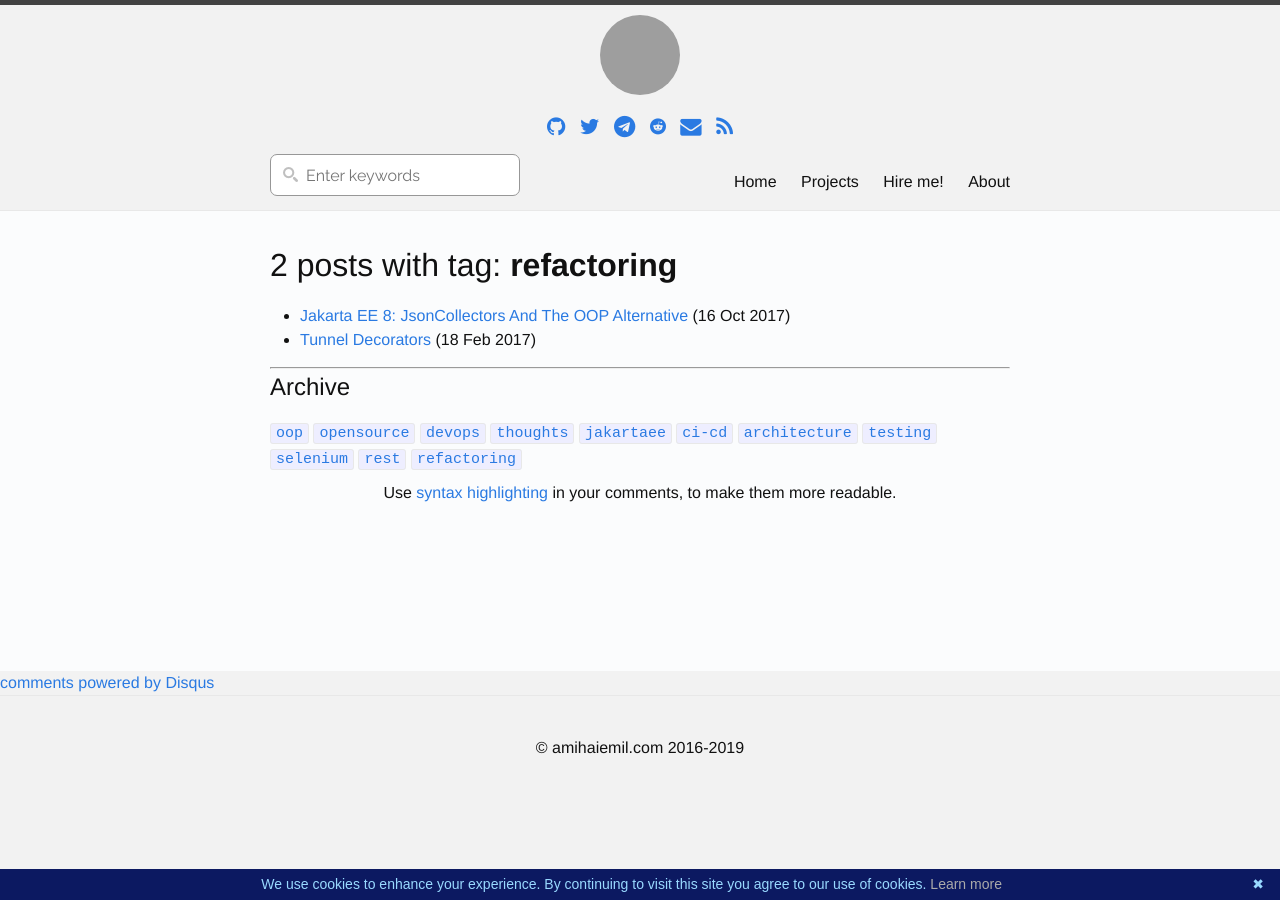
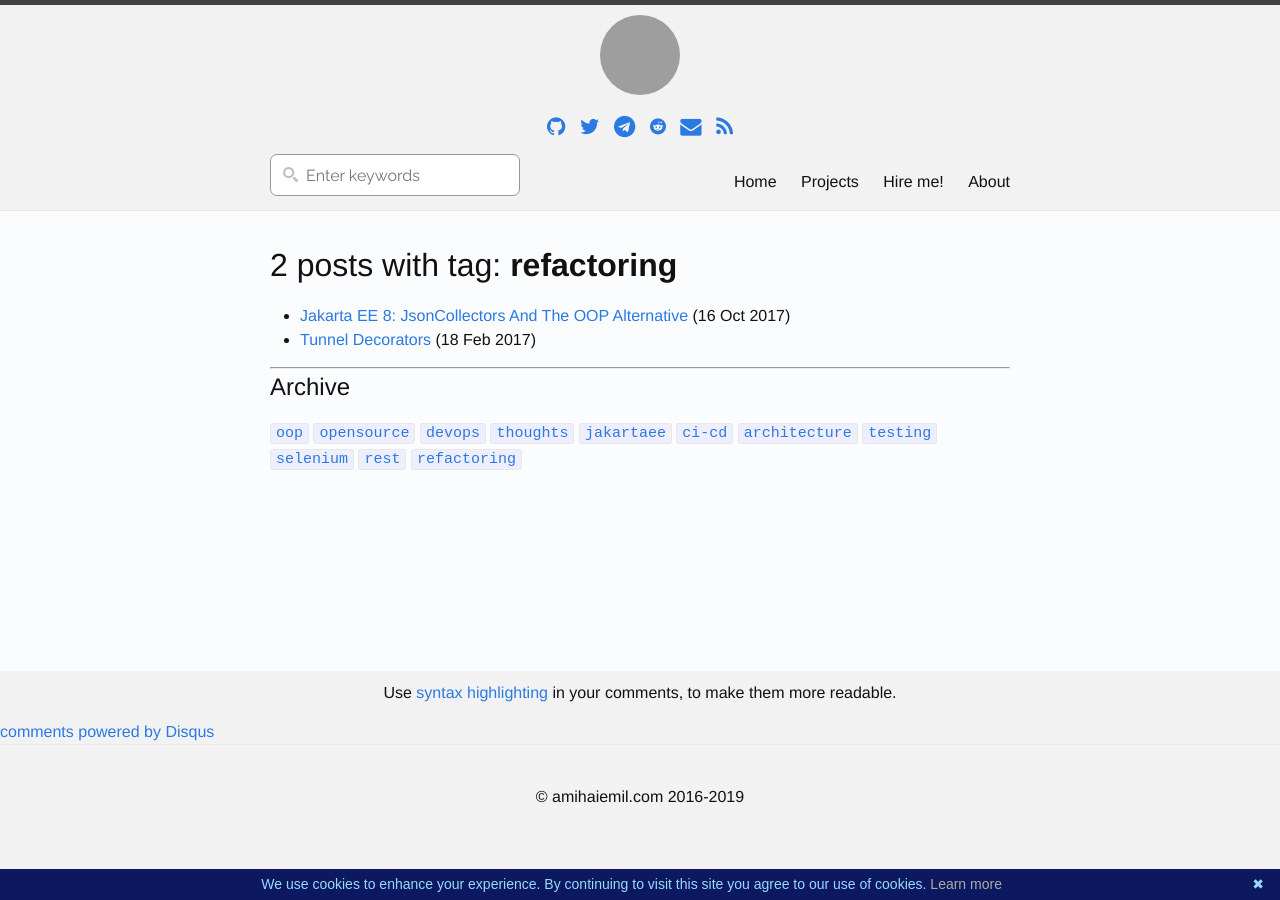
Before and after one commit to amihaiemil/amihaiemil.github.io, a Jekyll site: the page built from tag/refactoring.md, in a window 1280 px wide. Built offline with Jekyll 4.4.1, drawn with Linux system fonts in a browser that asks for light colours; comment, search, counter and statistics services are not loaded; grey boxes are pictures that could not be loaded.

Commit message:
Show comments hint only when comments are enabled

```diff
--- a/_layouts/postlayout.html
+++ b/_layouts/postlayout.html
@@ -39,12 +39,6 @@
       <div class="wrapper">
         {{ content }}
       </div>
-      <div class="wrapper centered">
-          <p>
-            Use <a href="https://help.disqus.com/customer/portal/articles/665057-syntax-highlighting">syntax highlighting</a> in your comments, to make them
-            more readable.
-          </p>
-      </div>
     </div>
     <script
       type="text/javascript"
@@ -54,6 +48,12 @@
       src="https://www.amihaiemil.com/js/charles/charles.min.js">
     </script>
 {% if page.comments %}
+    <div class="wrapper centered">
+          <p>
+            Use <a href="https://help.disqus.com/customer/portal/articles/665057-syntax-highlighting">syntax highlighting</a> in your comments, to make them
+            more readable.
+          </p>
+      </div>
 <div class="wrapper" id="disqus_thread"></div>
     <script type="text/javascript">
         if(!document.location.hostname.includes("localhost")) {
```
